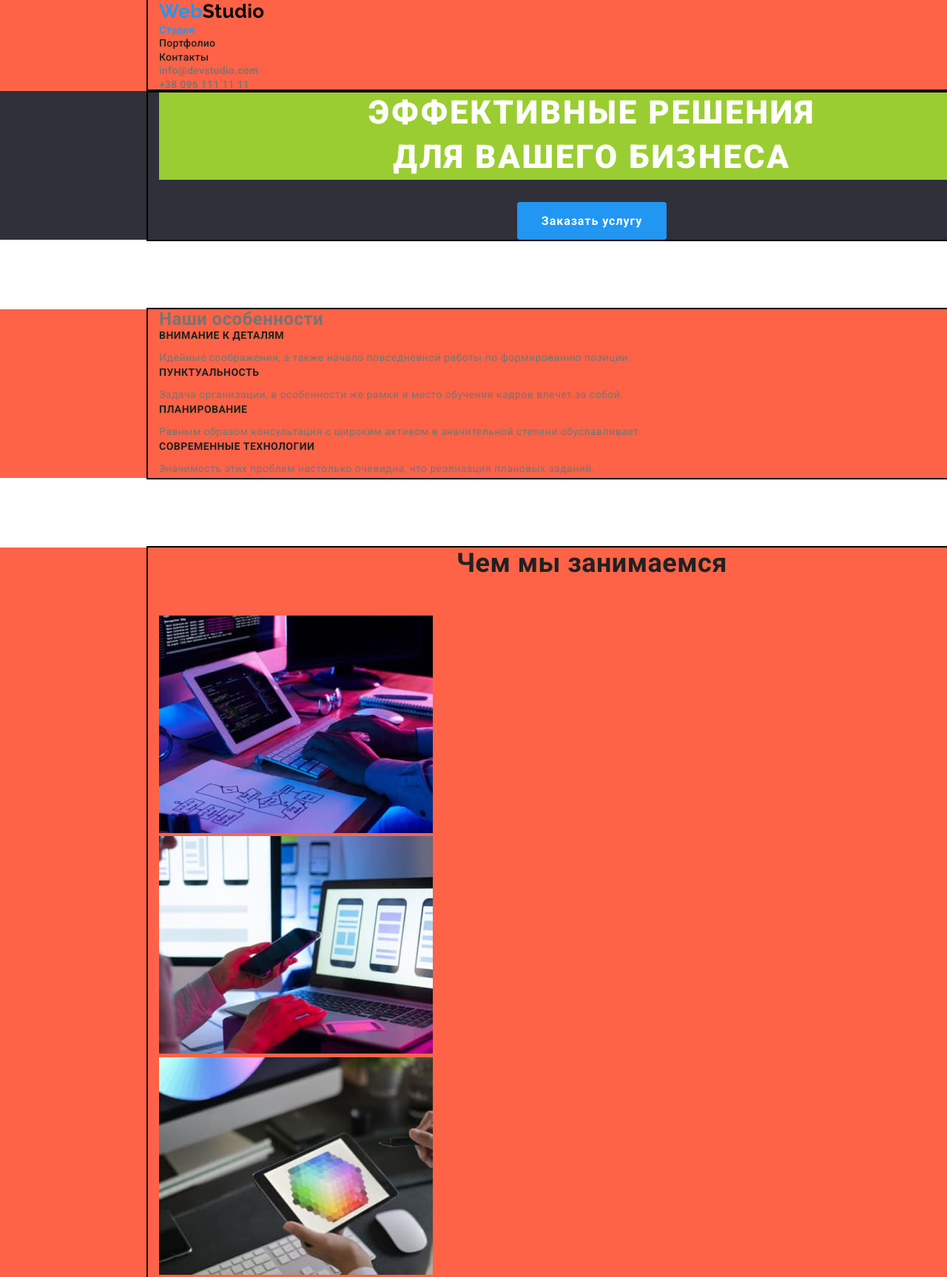
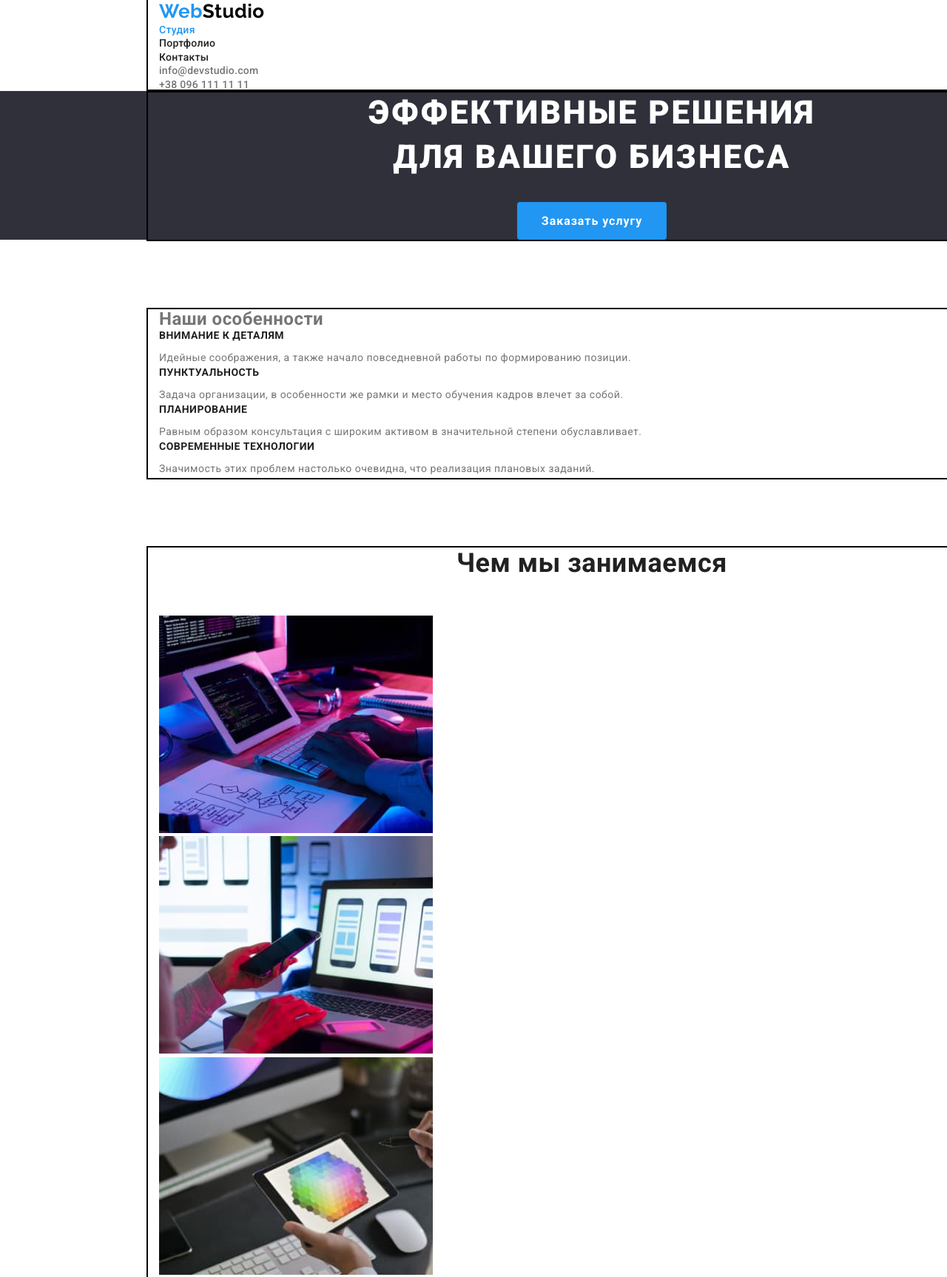
Before and after one commit to slavad156/goit-markup-hw-03, a plain HTML site: page index.html in a window 1280 px wide. Shown: the top 1726 px of the page at 74% size. Drawn offline with nearby package versions, Linux system fonts and the light colour scheme.

Commit message:
Исправляет падинги и марджины index.html

```diff
--- a/css/styles.css
+++ b/css/styles.css
@@ -47,10 +47,16 @@ p {
   padding: 0 15px;
 }
 
+.section {
+  padding-top: 94px;
+  padding-bottom: 94px;
+}
+
+.section.no-padding {
+  padding-bottom: 0;
+}
+
 /* Header */
-.page-header {
-  background-color: tomato;
-}
 
 .header-nav .link {
   color: var(--secondary-color-text);
@@ -147,9 +153,13 @@ p {
   line-height: 1.71;
 }
 
-.footer .link {
+.page-footer .link {
   display: inline-block;
   margin-bottom: 9px;
+}
+
+.page-footer .link.tel {
+  margin-bottom: 0;
 }
 
 /* hero */
@@ -160,7 +170,6 @@ p {
 
 .hero-title {
   margin-bottom: 30px;
-  background-color: yellowgreen;
 
   color: var(--white-color);
   font-weight: 900;
@@ -188,14 +197,7 @@ p {
   letter-spacing: 0.06em;
 }
 
-.container.hero-cont {
-  margin-bottom: 94px;
-}
-
 /* Features */
-.features {
-  background-color: tomato;
-}
 
 .features-title {
   margin-bottom: 10px;
@@ -212,18 +214,7 @@ p {
   line-height: 1.71;
 }
 
-.container.our-features {
-  margin-bottom: 94px;
-}
-
 /* What are we doing */
-.doing {
-  background-color: tomato;
-}
-
-.container.we-doing {
-  margin-bottom: 94px;
-}
 
 .working-direction {
   margin-bottom: 50px;
@@ -238,12 +229,6 @@ p {
 /* Team */
 .our-team {
   background-color: var(--secondary-background-color);
-  background-color: tomato;
-}
-
-.container.team {
-  padding-top: 94px;
-  padding-bottom: 94px;
 }
 
 .team-title {
--- a/index.html
+++ b/index.html
@@ -40,7 +40,7 @@
     <main class="page-main">
       <!--Hero-->
       <section class="hero">
-        <div class="container hero-cont">
+        <div class="container">
           <h1 class="hero-title">
             Эффективные решения <br />
             для вашего бизнеса
@@ -50,8 +50,8 @@
       </section>
 
       <!--Features-->
-      <section class="features">
-        <div class="container our-features">
+      <section class="section features no-padding">
+        <div class="container">
           <h2>Наши особенности</h2>
           <ul class="list">
             <li>
@@ -83,8 +83,8 @@
       </section>
 
       <!--What are we doing-->
-      <section class="doing">
-        <div class="container we-doing">
+      <section class="section">
+        <div class="container">
           <h2 class="working-direction">Чем мы занимаемся</h2>
           <ul class="list">
             <li><img src="./images/box1.jpg" alt="Разработка сайта" width="370" height="294" /></li>
@@ -95,8 +95,8 @@
       </section>
 
       <!--Team-->
-      <section class="our-team">
-        <div class="container team">
+      <section class="section our-team">
+        <div class="container">
           <h2 class="team-title">Наша команда</h2>
           <ul class="list">
             <li>
@@ -157,7 +157,7 @@
           <li>
             <a href="mailto:info@example.com" class="link">info@example.com</a>
           </li>
-          <li><a href="tel:+380961111111" class="link">+38 096 111 11 11</a></li>
+          <li><a href="tel:+380961111111" class="link tel">+38 096 111 11 11</a></li>
         </ul>
       </div>
     </footer>
```
